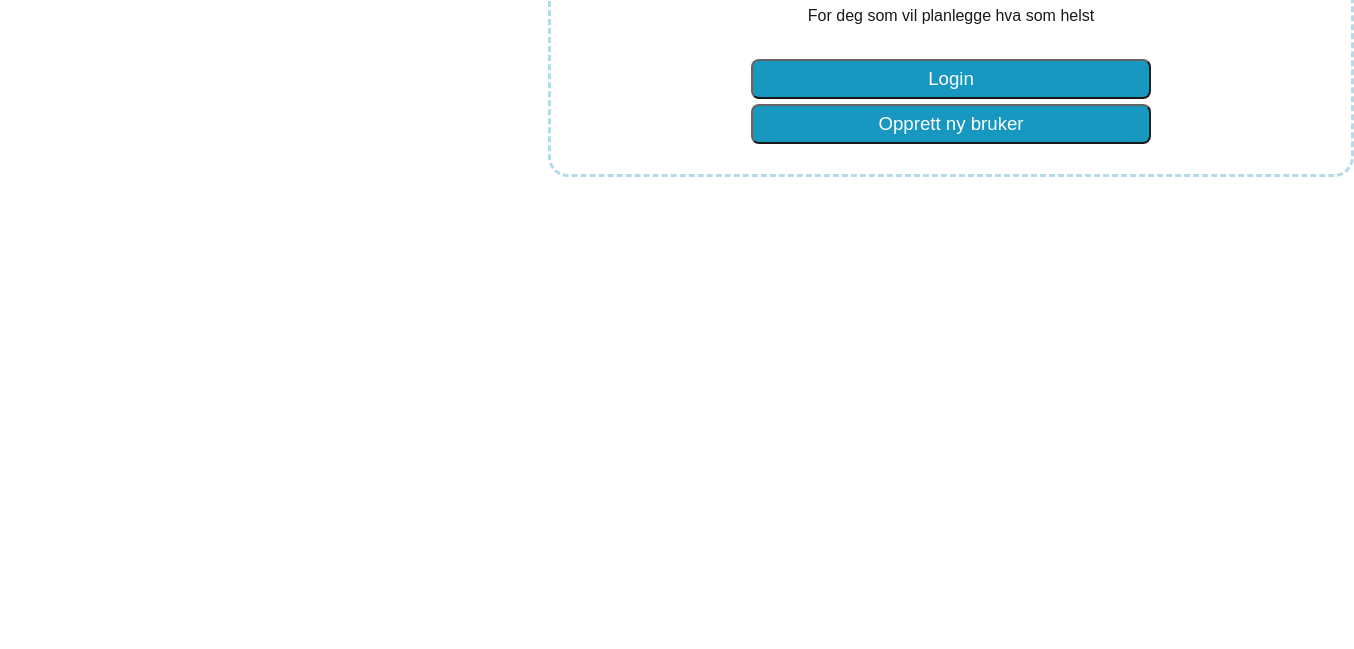
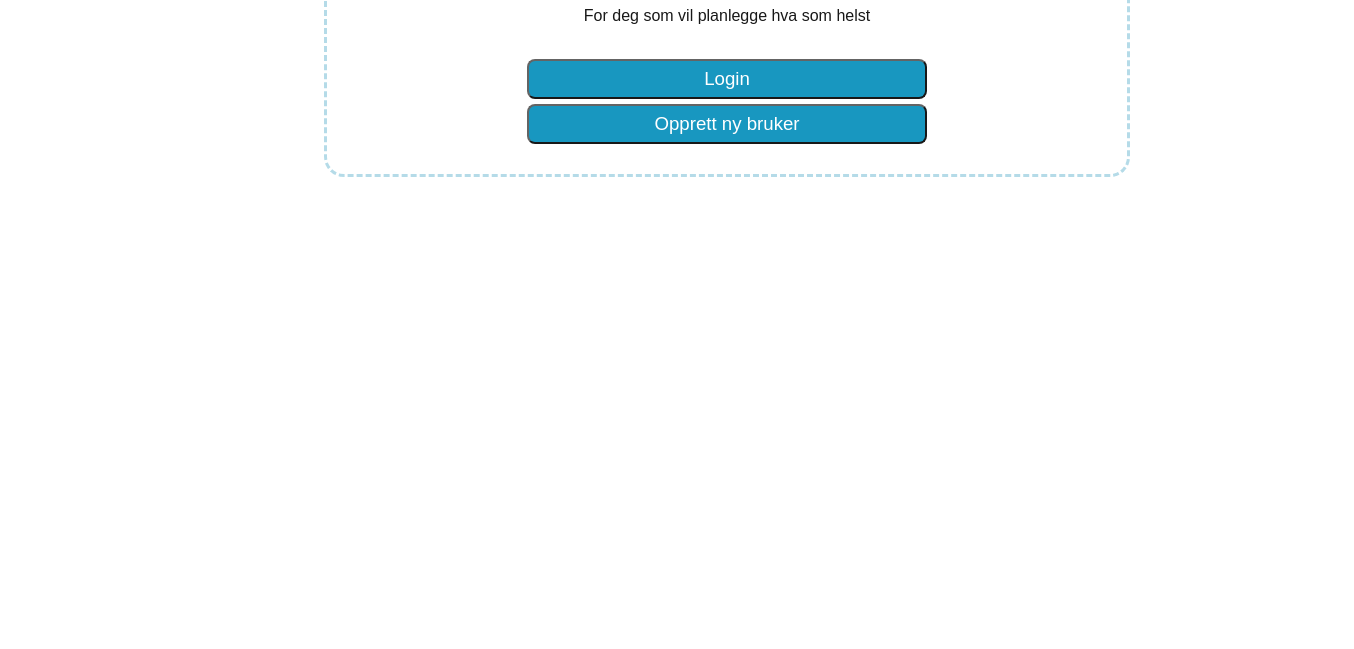
Before and after one commit to HvaSomHelst/HvaSomHelst, a website: page public/index.html in a window 1280 px wide. Shown: the part 151-800 px from the top of the page, 1354 px wide, since content can reach past the window. Drawn offline with Linux system fonts and the light colour scheme.

Commit message:
styling fix
sånn derre padding

```diff
--- a/public/index.html
+++ b/public/index.html
@@ -33,8 +33,7 @@
     border-radius: 20px;
     border-color:lightblue;
     border-style:dashed;
-    margin-left: 540px;
-    margin-right: 10px;
+    margin-left: 25%;
     margin-top: 50px;
     background-color:;
     opacity: 0.9;
--- a/public/style.css
+++ b/public/style.css
@@ -3,8 +3,7 @@
     border-radius: 20px;
     border-color:lightblue;
     border-style:dashed;
-    margin-left: 540px;
-    margin-right: 10px;
+    margin-left: 25%;
     margin-top: 50px;
     background-color:;
     opacity: 0.9;
```
